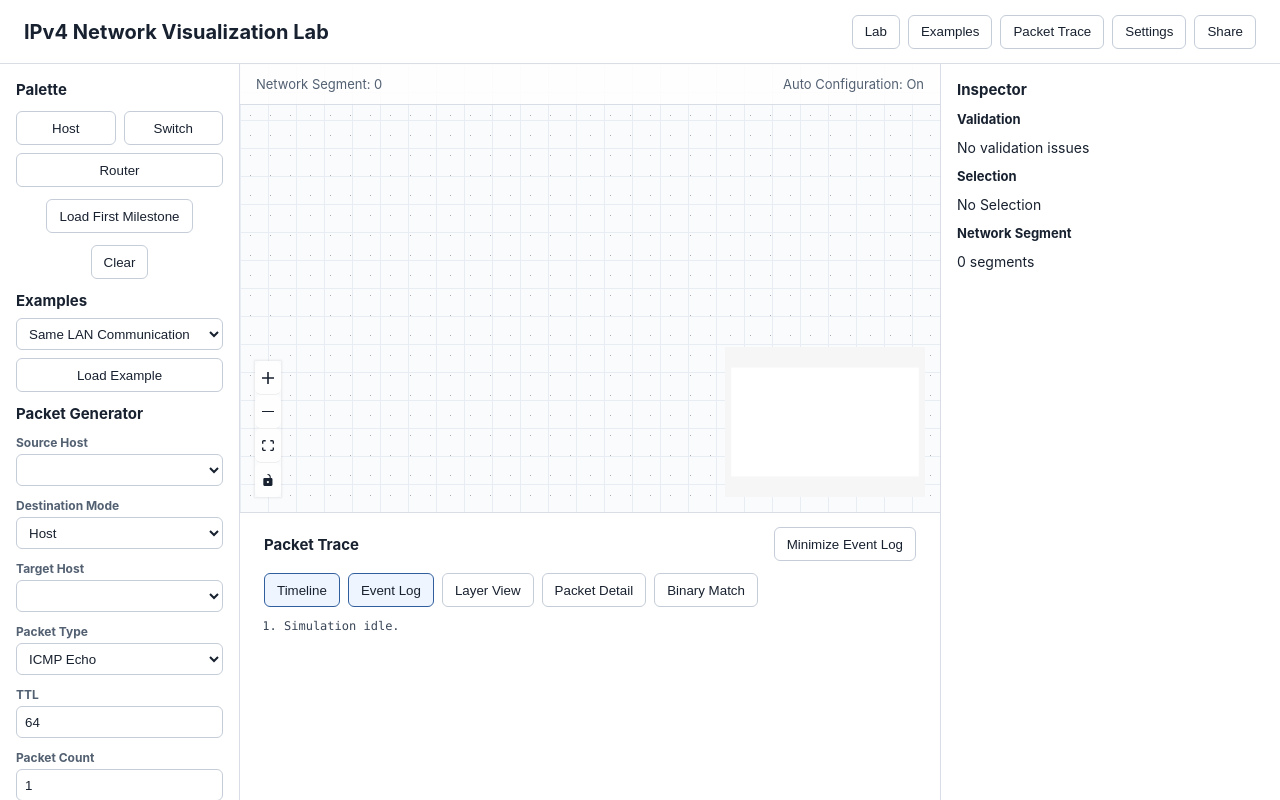
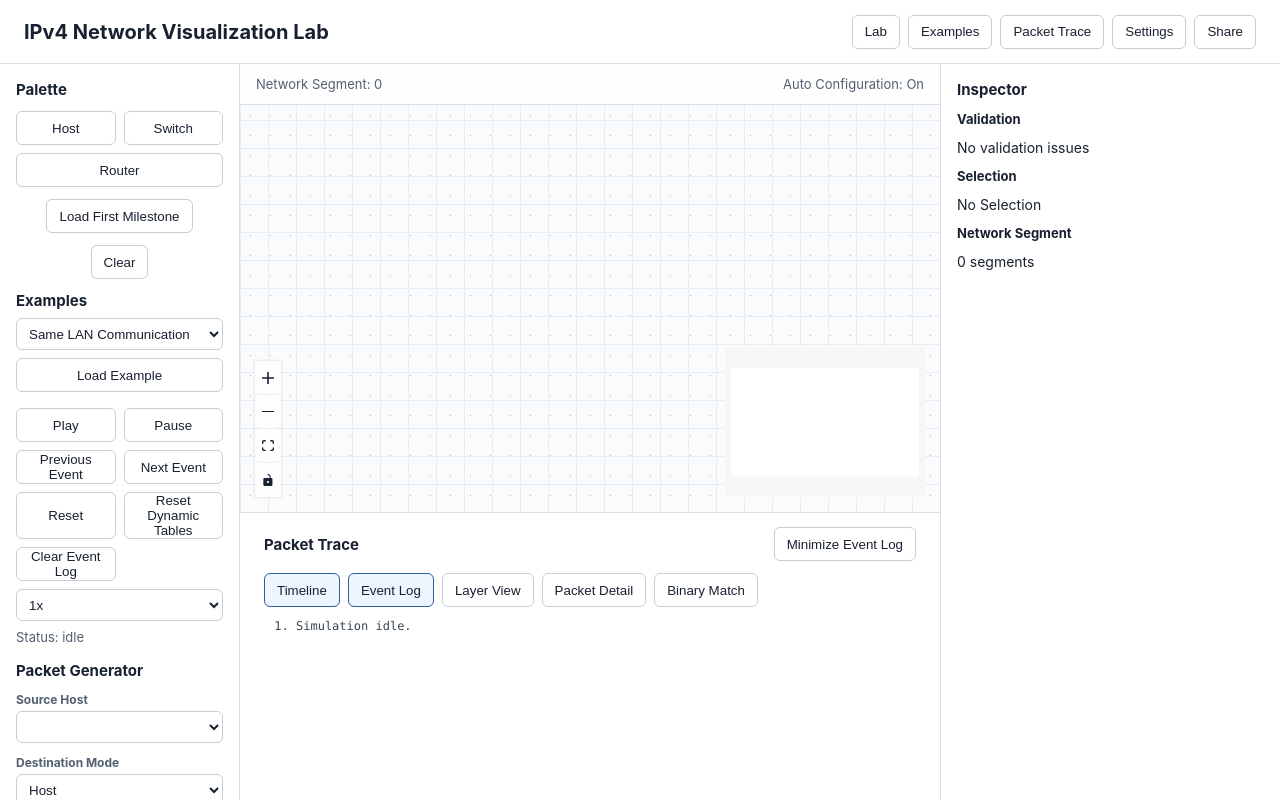
Before and after one commit to YubinMoon/Network-Lab, a React (Vite) app: page / in a window 1280 px wide. Built offline with nearby package versions, Linux system fonts and the light colour scheme.

Commit message:
fix: keep playback controls visible

```diff
--- a/src/App.css
+++ b/src/App.css
@@ -407,9 +407,14 @@ dd {
 }
 
 .palette .simulation-controls {
+  position: sticky;
+  top: 0;
+  z-index: 2;
   display: grid;
   grid-template-columns: 1fr 1fr;
   align-items: stretch;
+  padding-block: 4px;
+  background: #ffffff;
 }
 
 .palette .simulation-controls button,
@@ -438,7 +443,7 @@ dd {
   gap: 6px;
   min-height: 0;
   margin: 0;
-  padding: 0 0 0 20px;
+  padding: 0 0 0 32px;
   overflow: auto;
   color: #394657;
   font-family: ui-monospace, SFMono-Regular, Consolas, monospace;
--- a/src/App.tsx
+++ b/src/App.tsx
@@ -65,8 +65,8 @@ function App() {
             </button>
           </div>
           <ExampleMenu />
+          <SimulationControls />
           <PacketGenerator />
-          <SimulationControls />
           <PersistenceControls />
         </aside>
 
```
Also changed, not shown: 1 other file (tests, documents, lock files or other folders).
